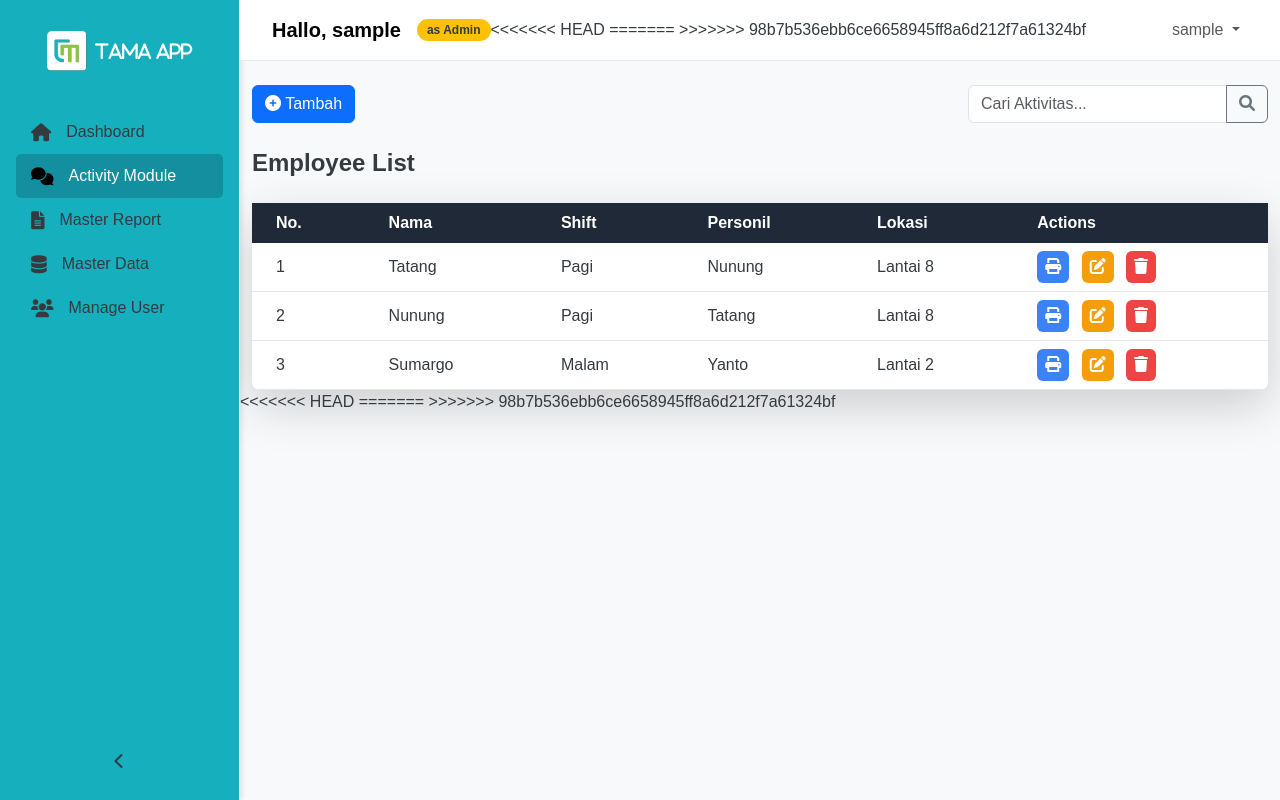
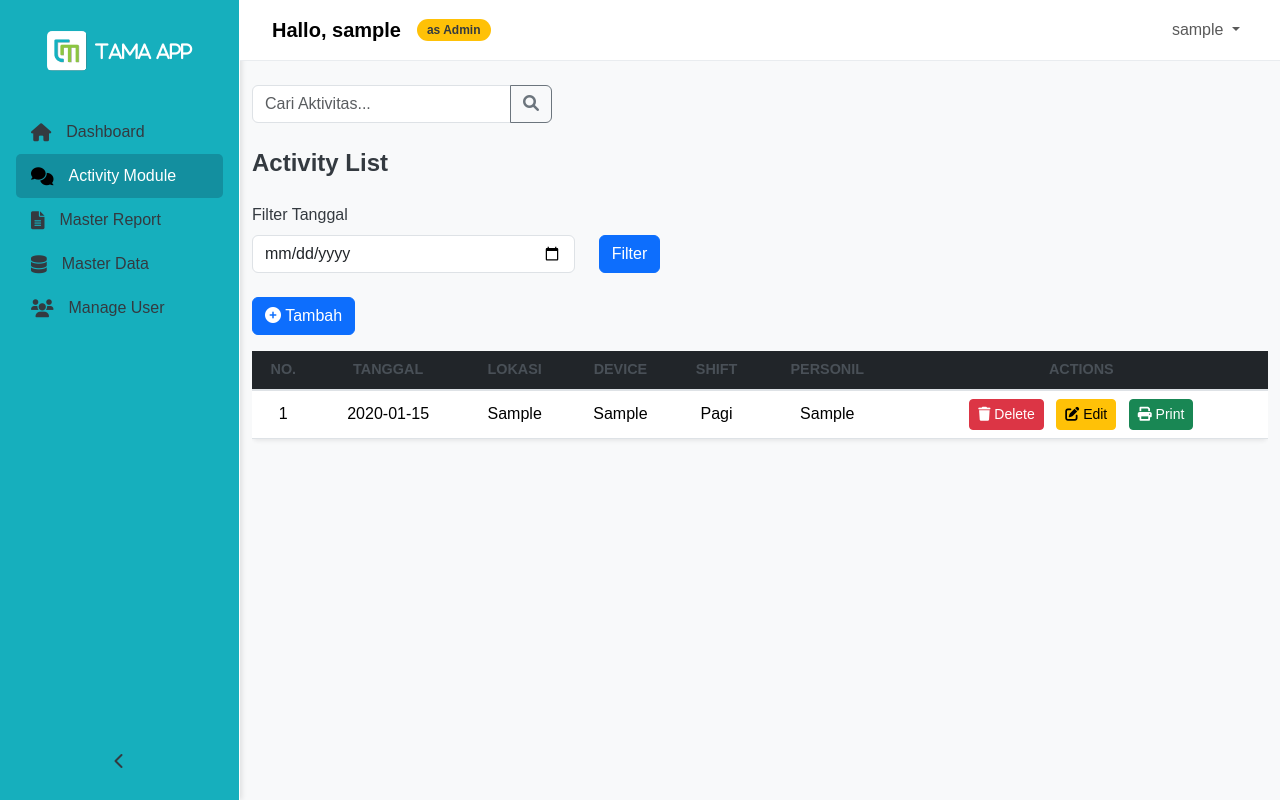
Before and after one commit to MrFuther/tamaapp, a CodeIgniter app: page /tamaapp/activity in a window 1280 px wide. Run offline with CodeIgniter, Linux system fonts and the light colour scheme; the visitor is signed in with stand-in values (Sample User, id 1); tables that the repository leaves empty or names only in its code hold one stand-in row (values such as "Sample post").

Commit message:
Master Data & Activity Updated

```diff
--- a/application/controllers/Activity.php
+++ b/application/controllers/Activity.php
@@ -1,20 +1,97 @@
 <?php
-defined('BASEPATH') OR exit('No direct script access allowed');
+defined('BASEPATH') or exit('No direct script access allowed');
 
-class Activity extends CI_Controller {
-
-    public function __construct() {
+class Activity extends CI_Controller
+{
+    public function __construct()
+    {
         parent::__construct();
         if(!$this->session->userdata('logged_in')) {
             redirect('auth');
         }
+        $this->load->model('ActivityModel');
+        $this->load->model('MasterDataModel');
+        $this->load->library('upload'); // Load library untuk upload file
     }
 
-    // Halaman Activity Module
-    public function index() {
+    public function index()
+    {
         $data['title'] = 'Activity';
         $data['user'] = $this->session->userdata();
+        $data['users'] = $this->MasterDataModel->getUsers(); // Fetch personnel list
+        $data['activities'] = $this->ActivityModel->getAllActivities();
+        $data['locations'] = $this->ActivityModel->getLocations();
+        $data['devices'] = $this->ActivityModel->getDevicesByType();
+        $data['device_types'] = $this->ActivityModel->getDeviceTypes();
+        $data['shifts'] = $this->ActivityModel->getShifts();
+        $data['personnel'] = $this->ActivityModel->getPersonnel();
         $this->load->view('dashboard/activity', $data);
     }
+
+    public function add()
+    {
+        $input = $this->input->post();
+
+        // Validasi input
+        if (!isset($input['device']) || empty($input['device'])) {
+            echo json_encode(['status' => 'error', 'message' => 'Device is required']);
+            return;
+        }
+
+        if (!isset($input['shift']) || empty($input['shift'])) {
+            echo json_encode(['status' => 'error', 'message' => 'Shift is required']);
+            return;
+        }
+
+        // Upload foto perangkat, lokasi, teknisi
+        $foto_perangkat = $this->_uploadFile('devicePhoto');
+        $foto_lokasi = $this->_uploadFile('locationPhoto');
+        $foto_teknisi = $this->_uploadFile('personnelPhoto');
+
+        // Simpan data ke database
+        $data = [
+            'tanggal' => $input['tanggal'],
+            'lokasi' => $input['lokasi'],
+            'device' => $input['device'],
+            'shift' => $input['shift'],
+            'personil' => implode(', ', $input['personnel']),
+            'foto_perangkat' => $foto_perangkat,
+            'foto_lokasi' => $foto_lokasi,
+            'foto_teknisi' => $foto_teknisi,
+        ];
+
+        $this->ActivityModel->addActivity($data);
+        redirect('activity');
+    }
+
+    public function delete($id)
+    {
+        $this->ActivityModel->deleteActivity($id);
+        redirect('activity');
+    }
+
+    public function getDevicesByType()
+    {
+    $device_type = $this->input->get('device_type');
+    $devices = $this->ActivityModel->getDevicesByType($device_type);
+    echo json_encode($devices);
+    }
+
+    private function _uploadFile($fieldName)
+    {
+        if (!empty($_FILES[$fieldName]['name'])) {
+            $config['upload_path'] = './uploads/';
+            $config['allowed_types'] = 'jpg|jpeg|png';
+            $config['max_size'] = 2048; // 2MB
+            $config['file_name'] = uniqid() . '_' . $_FILES[$fieldName]['name'];
+
+            $this->upload->initialize($config);
+
+            if ($this->upload->do_upload($fieldName)) {
+                return $this->upload->data('file_name');
+            }
+        }
+        return null;
+    }
+
 }
-?>
--- /dev/null
+++ b/application/models/ActivityModel.php
@@ -0,0 +1,52 @@
+<?php
+defined('BASEPATH') or exit('No direct script access allowed');
+
+class ActivityModel extends CI_Model
+{
+    public function getAllActivities()
+    {
+        return $this->db->get('activities')->result_array();
+    }
+
+    public function addActivity($data)
+    {
+        return $this->db->insert('activities', $data);
+    }
+
+    public function deleteActivity($id)
+    {
+        $this->db->where('id', $id);
+        return $this->db->delete('activities');
+    }
+
+    public function getLocations()
+    {
+    return $this->db->get('locations')->result_array();
+    }
+
+    public function getDeviceTypes()
+    {
+        $this->db->distinct();
+        $this->db->select('device_type');
+        return $this->db->get('device_info')->result_array();
+    }
+
+    public function getDevicesByType($device_type = null)
+    {
+        if ($device_type) {
+            $this->db->where('device_type', $device_type);
+        }
+        return $this->db->get('device_info')->result_array();
+    }
+
+    public function getShifts()
+    {
+        return ['Pagi', 'Siang', 'Malam'];
+    }
+
+    public function getPersonnel()
+    {
+        return $this->db->get('shift_personnel')->result_array();
+    }
+
+}
--- a/application/models/MasterDataModel.php
+++ b/application/models/MasterDataModel.php
@@ -47,6 +47,11 @@ class MasterDataModel extends CI_Model
         return $this->db->get('device_info')->result_array();
     }
 
+    public function getAllDevices()
+    {
+    return $this->db->get('device_info')->result_array(); // Ambil semua data dari tabel device_info
+    }
+
     /**
      * Add a new device
      */
--- a/application/views/dashboard/activity.php
+++ b/application/views/dashboard/activity.php
@@ -61,10 +61,6 @@
         <div class="container-fluid">
             <h5 class="navbar-brand mb-0">Hallo, <?php echo $user['username']; ?></h5>
             <span class="badge badge-premium">as <?php echo ucfirst($user['role']); ?></span>
-<<<<<<< HEAD
-
-=======
->>>>>>> 98b7b536ebb6ce6658945ff8a6d212f7a61324bf
             <!-- Dropdown for Logout -->
             <ul class="navbar-nav ms-auto">
                 <li class="nav-item dropdown">
@@ -81,10 +77,6 @@
 
     <!-- Button and Search Bar Section -->
     <div class="container mt-4 d-flex justify-content-between align-items-center">
-        <!-- Tombol Tambah -->
-        <button class="btn btn-primary" data-bs-toggle="modal" data-bs-target="#addActivityModal">
-            <i class="fas fa-plus-circle"></i> Tambah
-        </button>
 
         <!-- Tombol Search -->
         <div class="input-group" style="max-width: 300px;">
@@ -97,58 +89,67 @@
 
     <!-- Tabel Activity -->
     <div class="container mt-4">
-    <h3 class="text-2xl font-semibold mb-4">Employee List</h3>
-    <table class="min-w-full table-auto bg-white shadow-lg rounded-lg">
-        <thead class="bg-gray-800 text-white">
+        <h3 class="text-2xl font-semibold mb-4">Activity List</h3>
+
+        <!-- Filter -->
+        <form method="get" class="mb-4">
+            <div class="row">
+                <div class="col-md-4">
+                    <label for="filterDate" class="form-label">Filter Tanggal</label>
+                    <input type="date" name="tanggal" id="filterDate" class="form-control" value="<?= $this->input->get('tanggal'); ?>">
+                </div>
+                <div class="col-md-4 d-flex align-items-end">
+                    <button type="submit" class="btn btn-primary">Filter</button>
+                </div>
+            </div>
+        </form>
+
+        <!-- Tombol Tambah -->
+        <div class="d-flex justify-content-start mb-3">
+            <button class="btn btn-primary" data-bs-toggle="modal" data-bs-target="#addActivityModal">
+                <i class="fas fa-plus-circle"></i> Tambah
+            </button>
+        </div>
+
+        <!-- Tabel Full Bootstrap -->
+        <div class="table-responsive">
+            <table class="table table-hover align-middle shadow-sm rounded">
+                <thead class="table-dark">
                     <tr>
-                <th class="px-4 py-2 text-left">No.</th>
-                <th class="px-4 py-2 text-left">Nama</th>
-                <th class="px-4 py-2 text-left">Shift</th>
-                <th class="px-4 py-2 text-left">Personil</th>
-                <th class="px-4 py-2 text-left">Lokasi</th>
-                <th class="px-4 py-2 text-left">Actions</th>
+                        <th class="text-center">No.</th>
+                        <th class="text-center">Tanggal</th>
+                        <th class="text-center">Lokasi</th>
+                        <th class="text-center">Device</th>
+                        <th class="text-center">Shift</th>
+                        <th class="text-center">Personil</th>
+                        <th class="text-center">Actions</th>
                     </tr>
                 </thead>
                 <tbody>
-            <tr class="border-b hover:bg-gray-50">
-                <td class="px-4 py-2">1</td>
-                <td class="px-4 py-2">Tatang</td>
-                <td class="px-4 py-2">Pagi</td>
-                <td class="px-4 py-2">Nunung</td>
-                <td class="px-4 py-2">Lantai 8</td>
-                <td class="px-4 py-2">
-                    <button class="bg-blue-500 text-white px-2 py-1 rounded mr-2"><i class="fa fa-print"></i></button>
-                    <button class="bg-yellow-500 text-white px-2 py-1 rounded mr-2"><i class="fas fa-edit"></i></button>
-                    <button class="bg-red-500 text-white px-2 py-1 rounded"><i class="fas fa-trash"></i></button>
+                    <?php foreach ($activities as $index => $activity): ?>
+                    <tr>
+                        <td class="text-center"><?= $index + 1; ?></td>
+                        <td class="text-center"><?= $activity['tanggal']; ?></td>
+                        <td class="text-center"><?= $activity['lokasi']; ?></td>
+                        <td class="text-center"><?= $activity['device']; ?></td>
+                        <td class="text-center"><?= $activity['shift']; ?></td>
+                        <td class="text-center"><?= $activity['personil']; ?></td>
+                        <td class="text-center">
+                            <a href="<?= base_url('activity/delete/' . $activity['id']); ?>" class="btn btn-danger btn-sm mx-1">
+                                <i class="fas fa-trash"></i> Delete
+                            </a>
+                            <a href="#" class="btn btn-warning btn-sm mx-1">
+                                <i class="fas fa-edit"></i> Edit
+                            </a>
+                            <a href="#" class="btn btn-success btn-sm mx-1">
+                                <i class="fas fa-print"></i> Print
+                            </a>
                         </td>
                     </tr>
-            <tr class="border-b hover:bg-gray-50">
-                <td class="px-4 py-2">2</td>
-                <td class="px-4 py-2">Nunung</td>
-                <td class="px-4 py-2">Pagi</td>
-                <td class="px-4 py-2">Tatang</td>
-                <td class="px-4 py-2">Lantai 8</td>
-                <td class="px-4 py-2">
-                    <button class="bg-blue-500 text-white px-2 py-1 rounded mr-2"><i class="fa fa-print"></i></button>
-                    <button class="bg-yellow-500 text-white px-2 py-1 rounded mr-2"><i class="fas fa-edit"></i></button>
-                    <button class="bg-red-500 text-white px-2 py-1 rounded"><i class="fas fa-trash"></i></button>
-                </td>
-            </tr>
-            <tr class="border-b hover:bg-gray-50">
-                <td class="px-4 py-2">3</td>
-                <td class="px-4 py-2">Sumargo</td>
-                <td class="px-4 py-2">Malam</td>
-                <td class="px-4 py-2">Yanto</td>
-                <td class="px-4 py-2">Lantai 2</td>
-                <td class="px-4 py-2">
-                    <button class="bg-blue-500 text-white px-2 py-1 rounded mr-2"><i class="fa fa-print"></i></button>
-                    <button class="bg-yellow-500 text-white px-2 py-1 rounded mr-2"><i class="fas fa-edit"></i></button>
-                    <button class="bg-red-500 text-white px-2 py-1 rounded"><i class="fas fa-trash"></i></button>
-                </td>
-            </tr>
-            <!-- Add more rows as needed -->
+                    <?php endforeach; ?>
                 </tbody>
             </table>
+        </div>
     </div>
 
 
@@ -161,75 +162,86 @@
                     <button type="button" class="btn-close" data-bs-dismiss="modal" aria-label="Close"></button>
                 </div>
                 <div class="modal-body">
-                    <!-- Form Start -->
-                    <form>
+                    <form action="<?= base_url('activity/add'); ?>" method="post" enctype="multipart/form-data">
+                        <!-- Tanggal -->
                         <div class="mb-3">
-                            <label for="date" class="form-label">Tanggal</label>
-                            <input type="date" class="form-control" id="date" required>
+                            <label for="tanggal" class="form-label">Tanggal</label>
+                            <input type="date" class="form-control" id="tanggal" name="tanggal" required>
+                        </div>
+
+                        <!-- Lokasi -->
+                        <div class="mb-3">
+                            <label for="lokasi" class="form-label">Lokasi</label>
+                            <select class="form-select" id="lokasi" name="lokasi" required>
+                                <option selected disabled>Pilih Lokasi</option>
+                                <?php foreach ($locations as $location): ?>
+                                <option value="<?= $location['location_name']; ?>"><?= $location['location_name']; ?></option>
+                                <?php endforeach; ?>
+                            </select>
+                        </div>
+
+                        <!-- Device Type -->
+                        <div class="mb-3">
+                            <label for="device_type" class="form-label">Device Type</label>
+                            <select class="form-select" id="device_type" name="device_type" required>
+                                <option selected disabled>Pilih Device Type</option>
+                                <?php foreach ($device_types as $device_type): ?>
+                                <option value="<?= $device_type['device_type']; ?>"><?= $device_type['device_type']; ?></option>
+                                <?php endforeach; ?>
+                            </select>
+                        </div>
+
+                        <!-- Device ID (Dynamic based on Device Type) -->
+                        <div class="mb-3">
+                            <label for="device_id" class="form-label">Device ID</label>
+                            <select class="form-select" id="device_id" name="device" required>
+                                <option selected disabled>Pilih Device ID</option>
+                                <?php foreach ($devices as $device): ?>
+                                <option value="<?= $device['device_id']; ?>"><?= $device['device_id']; ?></option>
+                                <?php endforeach; ?>
+                            </select>
+                        </div>
+
+                        <!-- Shift -->
+                        <div class="mb-3">
+                            <label for="shift" class="form-label">Shift</label>
+                            <select class="form-select" id="shift" name="shift" required>
+                                <option selected disabled>Pilih Shift</option>
+                                <?php foreach ($shifts as $shift): ?>
+                                <option value="<?= $shift; ?>"><?= $shift; ?></option>
+                                <?php endforeach; ?>
+                            </select>
+                        </div>
+
+                        <!-- Personil -->
+                        <div class="mb-3">
+                            <label for="personnel" class="form-label">Personil</label>
+                            <select class="form-select" id="personnel" name="personnel[]" multiple required>
+                                <?php foreach ($personnel as $person): ?>
+                                <option value="<?= $person['personnel']; ?>"><?= $person['personnel']; ?></option>
+                                <?php endforeach; ?>
+                            </select>
+                        </div>
+
+                        <!-- Foto -->
+                        <div class="mb-3">
+                            <label for="devicePhoto" class="form-label">Foto Perangkat</label>
+                            <input type="file" class="form-control" id="devicePhoto" name="devicePhoto" accept="image/*">
                         </div>
                         <div class="mb-3">
-                            <label for="location" class="form-label">Lokasi</label>
-                            <select class="form-select" id="location" required>
-                                <option selected>Pilih Lokasi</option>
-                                <option value="Location 1">Lokasi 1</option>
-                                <option value="Location 2">Lokasi 2</option>
-                                <option value="Location 3">Lokasi 3</option>
-                            </select>
+                            <label for="locationPhoto" class="form-label">Foto Lokasi</label>
+                            <input type="file" class="form-control" id="locationPhoto" name="locationPhoto" accept="image/*">
                         </div>
                         <div class="mb-3">
-                            <label for="device" class="form-label">Device</label>
-                            <select class="form-select" id="device" required>
-                                <option selected>Pilih Device</option>
-                                <option value="Device 1">Device 1</option>
-                                <option value="Device 2">Device 2</option>
-                                <option value="Device 3">Device 3</option>
-                            </select>
-                        </div>
-                        <div class="mb-3">
-                            <label for="shift" class="form-label">Shift</label>
-                            <select class="form-select" id="shift" required>
-                                <option selected>Pilih Shift</option>
-                                <option value="Morning">Pagi</option>
-                                <option value="Night">Malam</option>
-                            </select>
-                        </div>
-                        <div class="mb-3">
-                            <label for="personnel" class="form-label">Personil</label>
-                            <select class="form-select" id="personnel" required>
-                                <option selected>Pilih Personil</option>
-                                <option value="Person 1">Personil 1</option>
-                                <option value="Person 2">Personil 2</option>
-                                <option value="Person 3">Personil 3</option>
-                            </select>
-                        </div>
-                        <div class="mb-3">
-                            <label for="photo" class="form-label">Ambil Foto</label>
-                            <div class="row">
-								<!-- Ambil foto perangkat -->
-                                <div class="col">
-                                <input class="form-control" type="file" id="devicePhoto" accept="image/*" capture="environment">
-								<label class="form-label">Perangkat</label>
+                            <label for="personnelPhoto" class="form-label">Foto Teknisi</label>
+                            <input type="file" class="form-control" id="personnelPhoto" name="personnelPhoto" accept="image/*">
                         </div>
 
-							<!-- Ambil foto lokasi perangkat -->
-								<div class="col">
-								<input class="form-control" type="file" id="locationPhoto" accept="image/*" capture="environment">
-								<label class="form-label">Lokasi Perangkat</label>
-								</div>
-
-							<!-- Ambil foto teknisi -->
-								<div class="col">
-								<input class="form-control" type="file" id="personnelPhoto" accept="image/*" capture="environment">
-								<label class="form-label">Teknisi yang Bertugas</label>
-								</div>
-							</div>
-						</div>
-                        <div class="mb-3 form-check">
-                            <input type="checkbox" class="form-check-input" id="confirmData">
-                            <label class="form-check-label" for="confirmData">Anda menyatakan bahwa data yang Anda isikan adalah benar adanya</label>
+                        <!-- Submit -->
+                        <div class="modal-footer">
+                            <button type="submit" class="btn btn-primary">Submit</button>
                         </div>
                     </form>
-                    <!-- Form End -->
                 </div>
                 <div class="modal-footer">
                     <button type="button" class="btn btn-secondary" data-bs-dismiss="modal">Tutup</button>
@@ -239,7 +251,6 @@
         </div>
     </div>
 
-<<<<<<< HEAD
     <div class="modal fade" id="logoutModal" tabindex="-1" aria-labelledby="logoutModalLabel" aria-hidden="true">
         <div class="modal-dialog modal-dialog-centered modal-confirm">
             <div class="modal-content">
@@ -257,7 +268,7 @@
             </div>
         </div>
     </div>
-=======
+
     <!-- Logout Confirmation Modal -->
     <div class="modal fade" id="logoutModal" tabindex="-1" aria-labelledby="logoutModalLabel" aria-hidden="true">
         <div class="modal-dialog modal-dialog-centered modal-confirm">
@@ -276,11 +287,22 @@
             </div>
         </div>
     </div>
->>>>>>> 98b7b536ebb6ce6658945ff8a6d212f7a61324bf
 </div>
 
 <script src="https://cdn.jsdelivr.net/npm/bootstrap@5.3.0-alpha1/dist/js/bootstrap.bundle.min.js"></script>
 <script src="https://code.jquery.com/jquery-3.6.0.min.js"></script>
+<script>
+    $('#device_type').change(function () {
+    const deviceType = $(this).val();
+
+        $.getJSON('<?= base_url("activity/getDevicesByType"); ?>', { device_type: deviceType }, function (data) {
+            $('#device_id').empty().append('<option selected disabled>Pilih Device ID</option>');
+            data.forEach(function (device) {
+                $('#device_id').append(`<option value="${device.device_id}">${device.device_id}</option>`);
+            });
+        });
+    });
+</script>
 <script>
     // Fungsi untuk toggle sidebar
     document.getElementById('toggle-sidebar').addEventListener('click', function () {
--- a/application/views/dashboard/manage_user.php
+++ b/application/views/dashboard/manage_user.php
@@ -87,7 +87,7 @@
     <!-- User Table -->
     <div class="table-responsive">
         <table class="table table-hover align-middle shadow-sm rounded">
-            <thead class="table-light">
+            <thead class="table-dark">
                 <tr>
                     <th>ID</th>
                     <th>Username</th>
--- a/application/views/dashboard/master_data.php
+++ b/application/views/dashboard/master_data.php
@@ -135,7 +135,7 @@
                 </tr>
             </thead>
             <tbody>
-                    <?php foreach ($records['devices'] as $device): ?>
+                <?php foreach ($devices as $device): ?>
                 <tr>
                     <td><?= $device['device_type']; ?></td>
                     <td><?= $device['device_id']; ?></td>
```
Also changed, not shown: activity.sql (added, +12 -0 lines), application/controllers/MasterData.php (+3 -5 lines), masterdata.sql (added, +20 -0 lines). Lines whose indentation alone changed are shown as unchanged.
